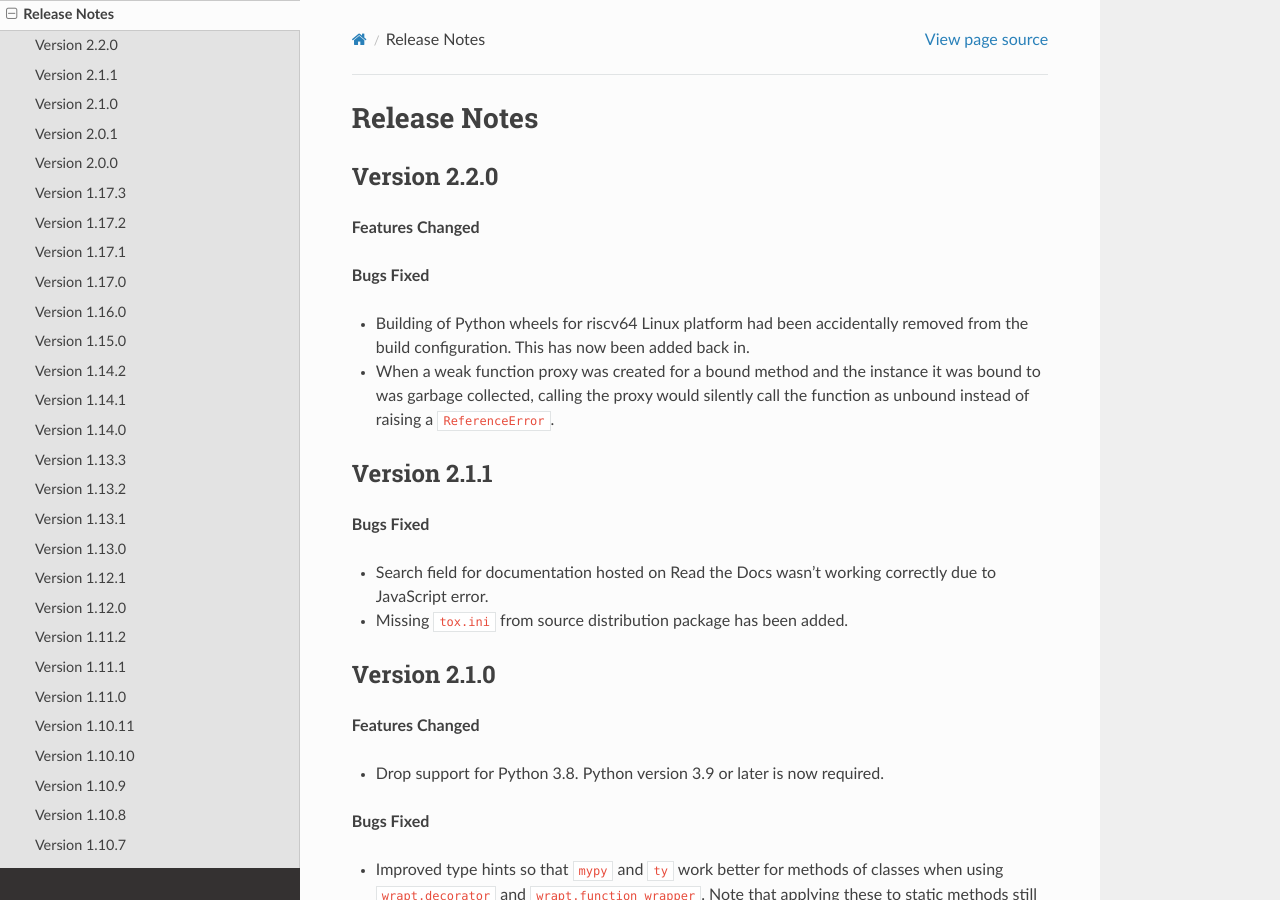
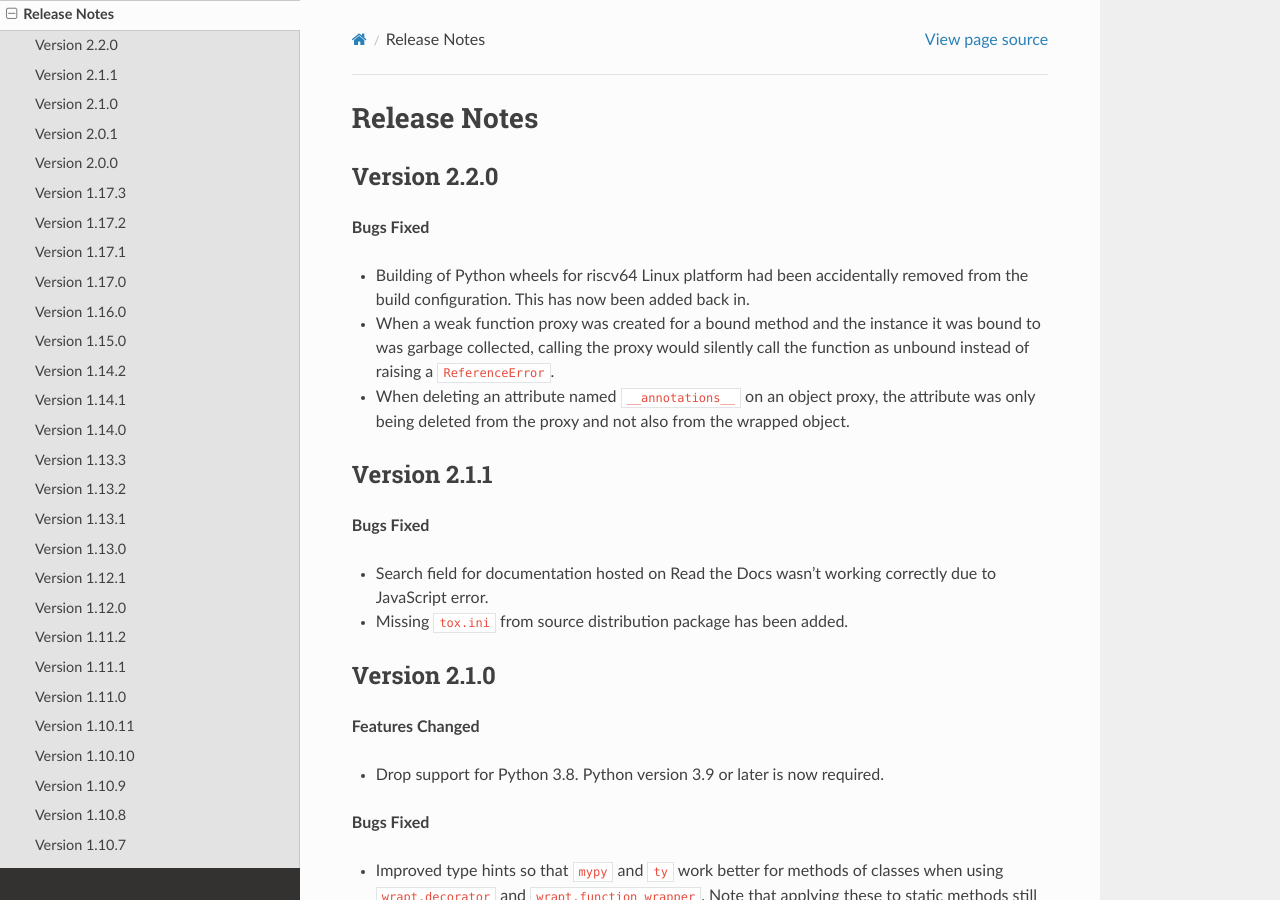
Before and after one commit to GrahamDumpleton/wrapt, a Sphinx documentation site: the page built from docs/changes.rst, in a window 1280 px wide and 900 px high. Built offline with Sphinx 7.4.7 and the Read the Docs theme 3.1.0, drawn with Linux system fonts in a browser that asks for light colours.

Commit message:
Update release notes for annotation deletion bug.

```diff
--- a/docs/changes.rst
+++ b/docs/changes.rst
@@ -3,8 +3,6 @@ Release Notes
 
 Version 2.2.0
 -------------
-
-**Features Changed**
 
 **Bugs Fixed**
 
@@ -14,6 +12,10 @@ Version 2.2.0
 * When a weak function proxy was created for a bound method and the instance
   it was bound to was garbage collected, calling the proxy would silently
   call the function as unbound instead of raising a ``ReferenceError``.
+
+* When deleting an attribute named ``__annotations__`` on an object proxy, the
+  attribute was only being deleted from the proxy and not also from the wrapped
+  object.
 
 Version 2.1.1
 -------------
```
